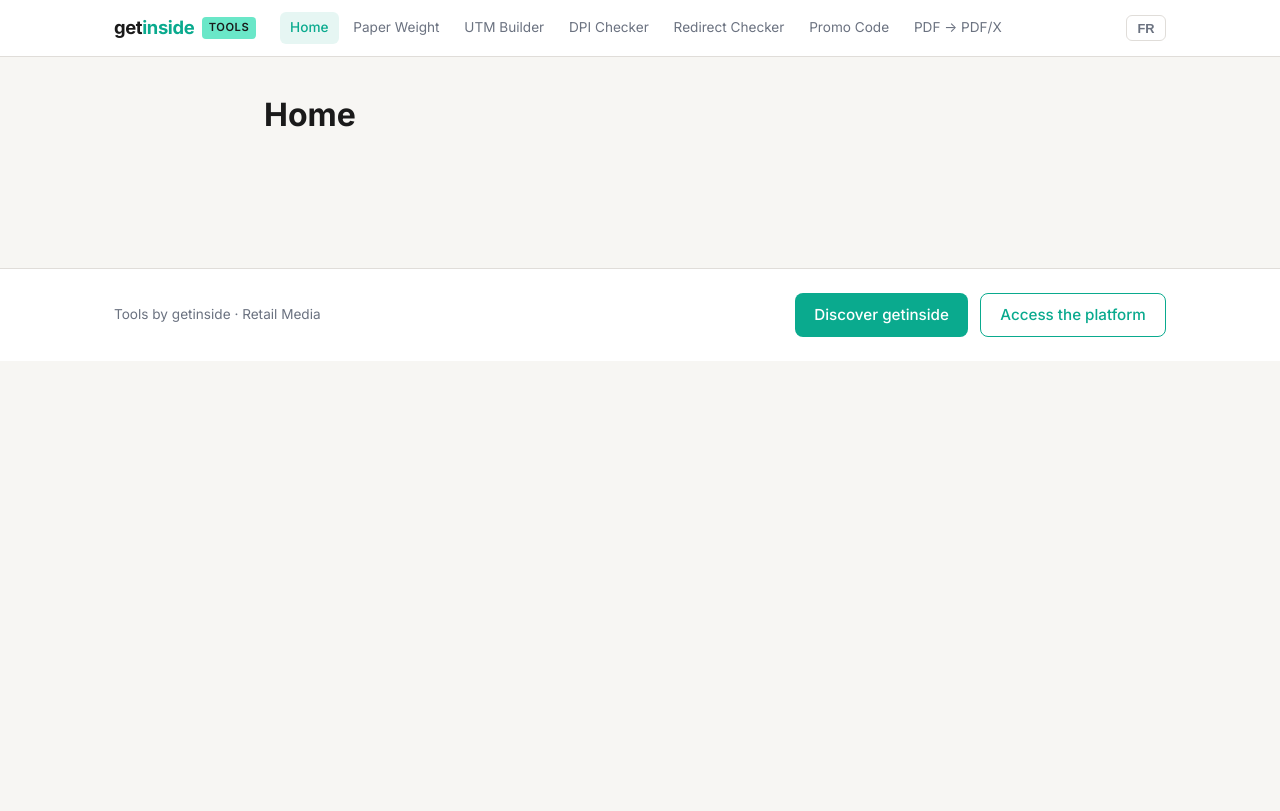
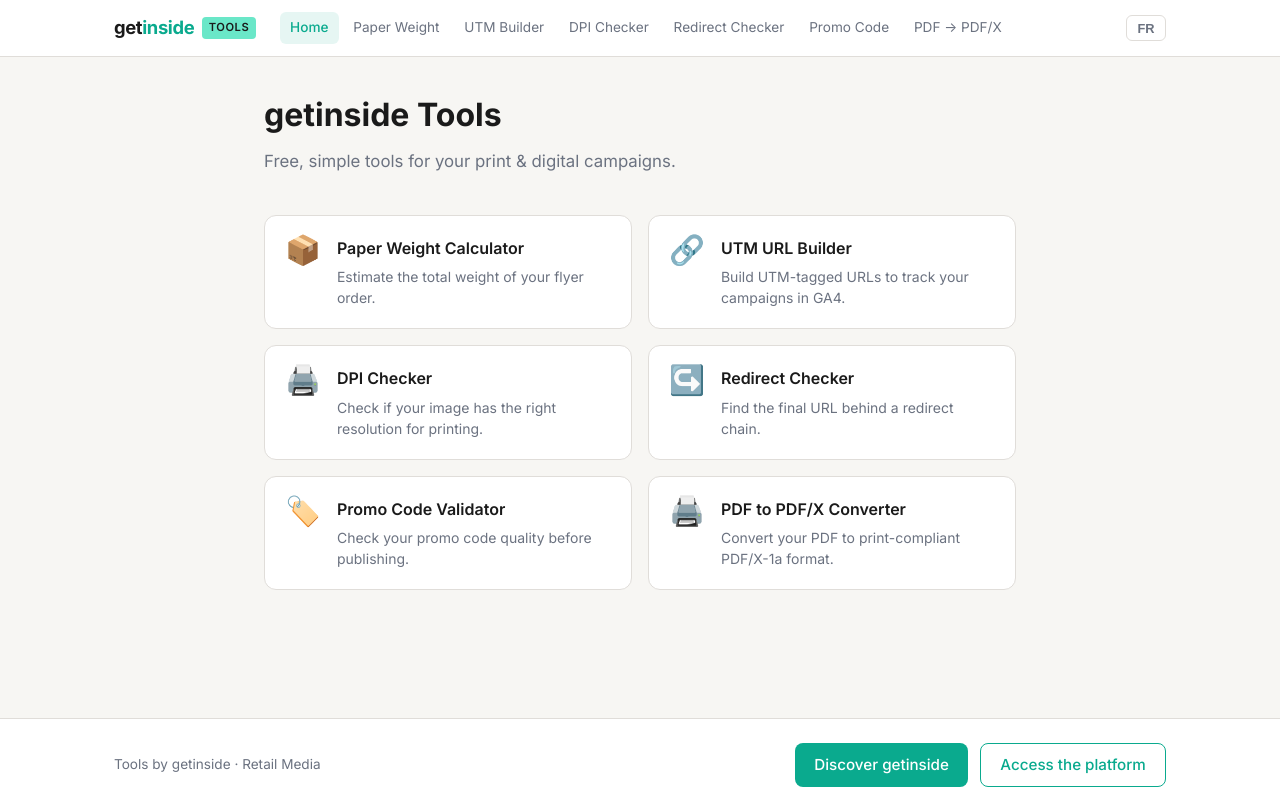
Before and after one commit to getinside-ops/tools, a Vue app: page /paper-weight in a window 1280 px wide. Built offline with nearby package versions, Linux system fonts and the light colour scheme.

Commit message:
feat: add home view with tool cards grid

```diff
--- a/src/views/HomeView.vue
+++ b/src/views/HomeView.vue
@@ -1 +1,61 @@
-<template><div><h1>Home</h1></div></template>
+<template>
+  <div>
+    <div class="gi-home-hero">
+      <h1>{{ t('home.title') }}</h1>
+      <p>{{ t('home.subtitle') }}</p>
+    </div>
+    <div class="gi-tools-grid">
+      <router-link
+        v-for="tool in tools"
+        :key="tool.route"
+        :to="tool.route"
+        class="gi-tool-card"
+      >
+        <span class="gi-tool-icon">{{ tool.icon }}</span>
+        <div>
+          <strong>{{ t(tool.titleKey) }}</strong>
+          <p>{{ t(tool.descKey) }}</p>
+        </div>
+      </router-link>
+    </div>
+  </div>
+</template>
+
+<script setup lang="ts">
+import { useI18n } from 'vue-i18n'
+
+const { t } = useI18n()
+
+const tools = [
+  { route: '/paper-weight', icon: '📦', titleKey: 'home.tools.paperWeight.title', descKey: 'home.tools.paperWeight.desc' },
+  { route: '/utm-builder',  icon: '🔗', titleKey: 'home.tools.utmBuilder.title',  descKey: 'home.tools.utmBuilder.desc' },
+  { route: '/dpi-checker',  icon: '🖨️', titleKey: 'home.tools.dpiChecker.title',  descKey: 'home.tools.dpiChecker.desc' },
+  { route: '/redirect-checker', icon: '↪️', titleKey: 'home.tools.redirectChecker.title', descKey: 'home.tools.redirectChecker.desc' },
+  { route: '/promo-code',   icon: '🏷️', titleKey: 'home.tools.promoCode.title',   descKey: 'home.tools.promoCode.desc' },
+  { route: '/pdf-x',        icon: '🖨️', titleKey: 'home.tools.pdfX.title',        descKey: 'home.tools.pdfX.desc' },
+]
+</script>
+
+<style scoped>
+.gi-home-hero { margin-bottom: 2.5rem; }
+.gi-home-hero h1 { font-size: 2rem; font-weight: 700; margin-bottom: 0.5rem; }
+.gi-home-hero p { color: var(--gi-text-muted); font-size: 1.05rem; }
+
+.gi-tools-grid { display: grid; grid-template-columns: repeat(auto-fill, minmax(280px, 1fr)); gap: 1rem; }
+.gi-tool-card {
+  display: flex;
+  align-items: flex-start;
+  gap: 1rem;
+  padding: 1.25rem;
+  background: var(--gi-surface);
+  border: 1.5px solid var(--gi-border);
+  border-radius: var(--gi-radius-lg);
+  text-decoration: none;
+  color: inherit;
+  transition: border-color 0.15s, box-shadow 0.15s;
+}
+.gi-tool-card:hover { border-color: var(--gi-brand); box-shadow: var(--gi-shadow); }
+.gi-tool-icon { font-size: 1.8rem; line-height: 1; flex-shrink: 0; }
+.gi-tool-card strong { display: block; font-weight: 600; margin-bottom: 0.3rem; }
+.gi-tool-card p { font-size: 0.875rem; color: var(--gi-text-muted); line-height: 1.5; }
+</style>
```
